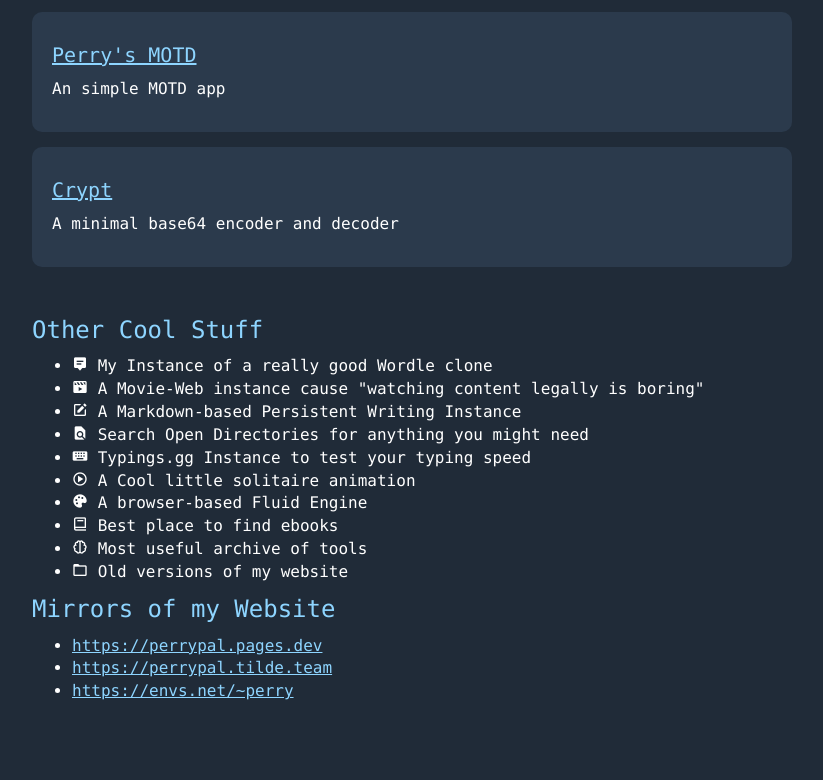
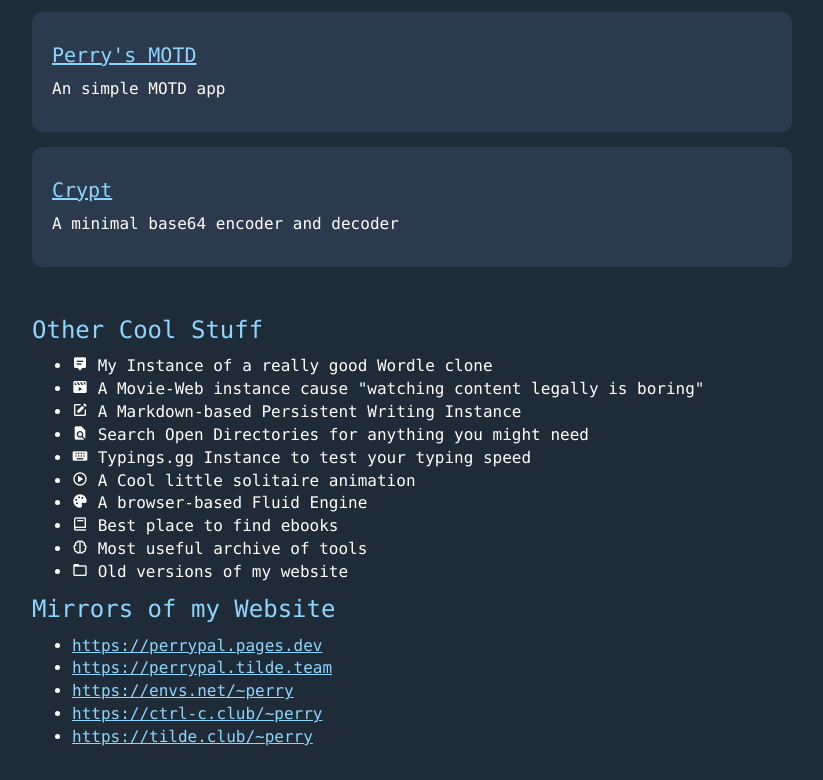
Before and after one commit to PerryPal21/website, a plain HTML site: page index.html in a window 1280 px wide. Shown: the part 1498-2278 px from the top of the page, without its empty margins (228-1051 px from the left). Before the commit the page ends 2232 px from the top, so only its background shows below. Drawn offline with nearby package versions, Linux system fonts and the light colour scheme.

Commit message:
added new mirrors

```diff
--- a/index.html
+++ b/index.html
@@ -230,6 +230,8 @@ canvas{ display: block; vertical-align: bottom; } /* ---- particles.js container
 	 <li><a href="https://perrypal.pages.dev">https://perrypal.pages.dev</a></li>
 	 <li><a href="https://perrypal.tilde.team">https://perrypal.tilde.team</a></li>
 	 <li><a href="https://envs.net/~perry">https://envs.net/~perry</a></li>
+	 <li><a href="https://ctrl-c.club/~perry">https://ctrl-c.club/~perry</a></li>
+	 <li><a href="https://tilde.club/~perry">https://tilde.club/~perry</a></li>
 	 <!--<li><a href="https://perrypal.32bit.cafe">https://perrypal.32bit.cafe</a></li>--->
  </ul>
 </div>
```
